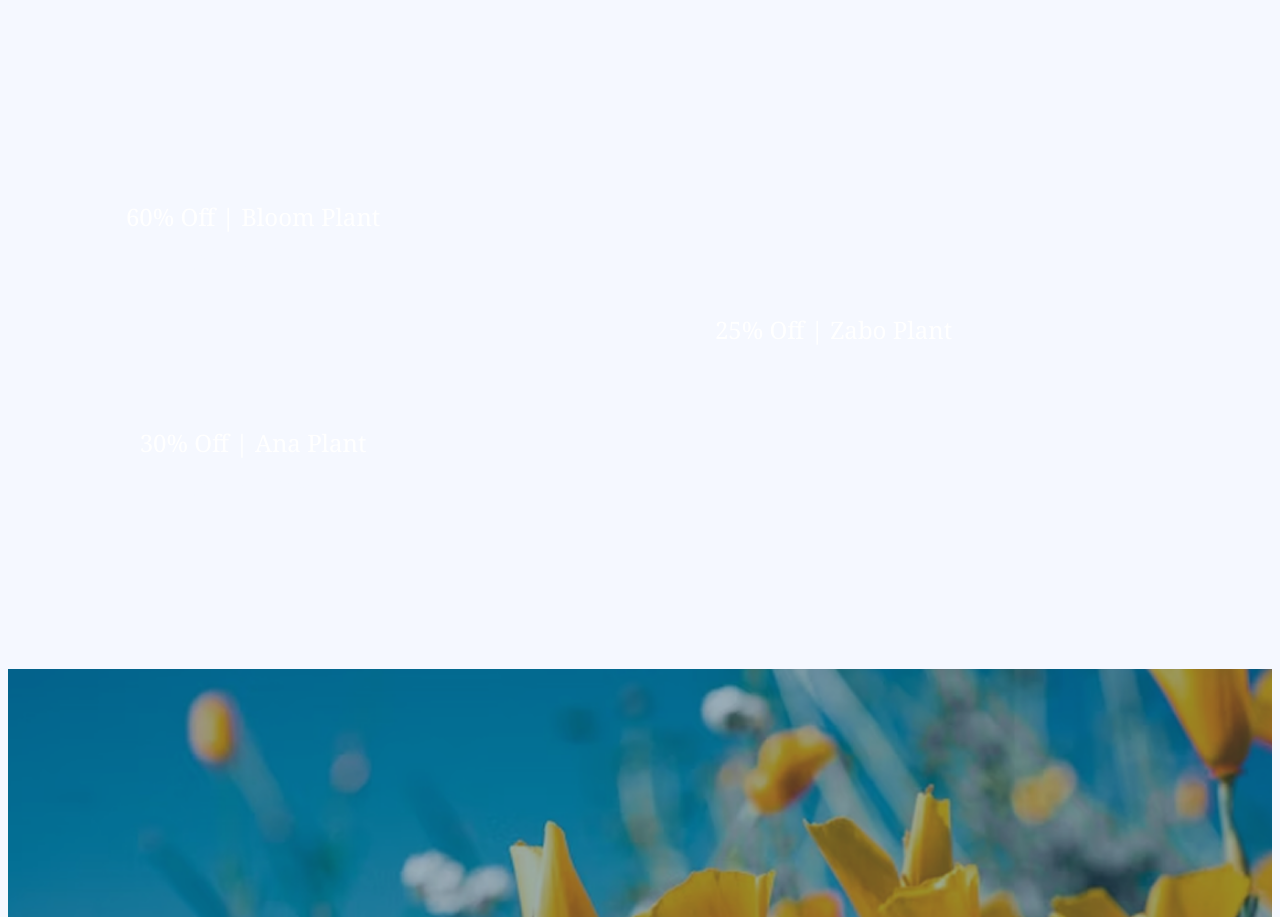
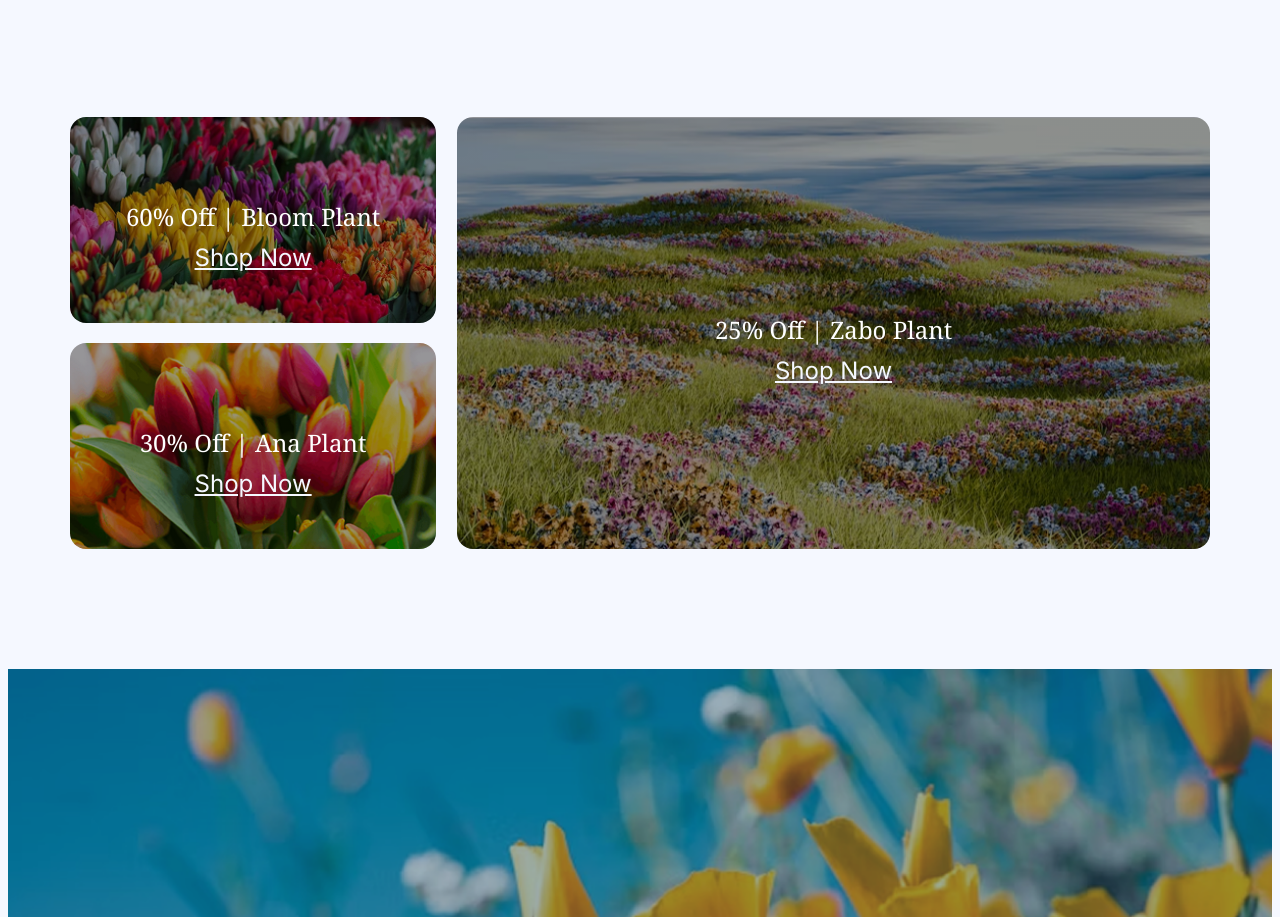
Before and after one commit to Sadman-Sakib-AIUB/flower-shop, a plain HTML site: page index.html in a window 1280 px wide. Shown: the part 3075-3992 px from the top of the page. Drawn offline with Linux system fonts and the light colour scheme.

Commit message:
Fixed overlay for ios Safari Browser.

```diff
--- a/styles/style.css
+++ b/styles/style.css
@@ -237,7 +237,8 @@ body {
 }
 
 #img-1{
-    background: linear-gradient(rgba(0, 0, 0, 0.4)),
+    background-image:
+    linear-gradient(rgba(0, 0, 0, 0.4), rgba(0, 0, 0, 0.4)),
     url('../assets/deal-bloom.png');
     background-repeat: no-repeat;
     background-size: cover;
@@ -254,7 +255,7 @@ body {
 }
 
 #img-2{
-    background: linear-gradient(rgba(0, 0, 0, 0.4)),
+    background: linear-gradient(rgba(0, 0, 0, 0.4), rgba(0, 0, 0, 0.4)),
     url('../assets/deal-ana.png');
     background-repeat: no-repeat;
     background-size: cover;
@@ -271,7 +272,7 @@ body {
 }
 
 #img-3{
-    background: linear-gradient(rgba(0, 0, 0, 0.4)),
+    background: linear-gradient(rgba(0, 0, 0, 0.4), rgba(0, 0, 0, 0.4)),
     url('../assets/deal-zabo.png');
     background-repeat: no-repeat;
     background-size: cover;
```
